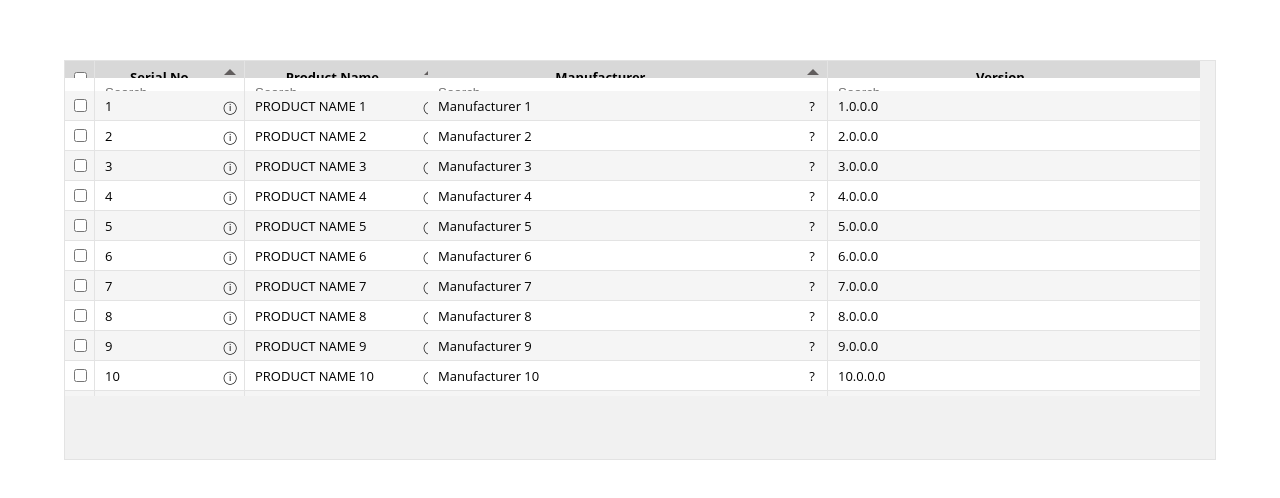
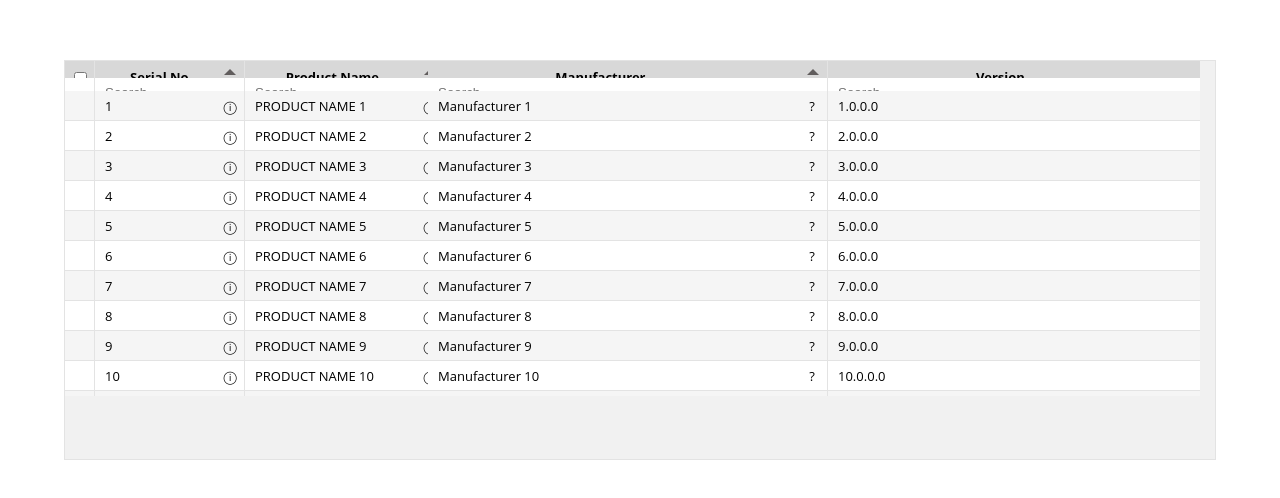
Before and after one commit to Saurodip/Datatable, an Angular app: page / in a window 1280 px wide. Shown: the part 140-638 px from the top of the page. Built offline with nearby package versions, Linux system fonts and the light colour scheme.

Commit message:
Datatable

```diff
--- a/src/app/app.component.html
+++ b/src/app/app.component.html
@@ -1,7 +1,7 @@
 <div class="app-datatable-container">
     <app-datatable
         class="app-datatable"
-        [checkboxSelection]="true"
+        [checkboxSelection]="false"
         [columnFilter]="true"
         [columnResponsive]="false"
         [data]="data"
--- a/src/app/datatable/component/datatable.component.html
+++ b/src/app/datatable/component/datatable.component.html
@@ -56,7 +56,7 @@
                             <div *ngIf="dtHeader?.tooltip" class="datatable-tooltip-icon-container">
                                 <div [ngSwitch]="dtRow?.tooltip[dtHeader?.propertyName]?.icon"
                                     (mouseenter)="onHoverTooltipIcon($event, dtRow?.tooltip[dtHeader?.propertyName]?.message)"
-                                    >
+                                    (mouseleave)="onHoverTooltipIcon($event)">
                                     <i *ngSwitchCase="'info'">&#9432;</i>
                                     <i *ngSwitchCase="'help'">?</i>
                                     <i *ngSwitchCase="'error'">&#10006;</i>
```
